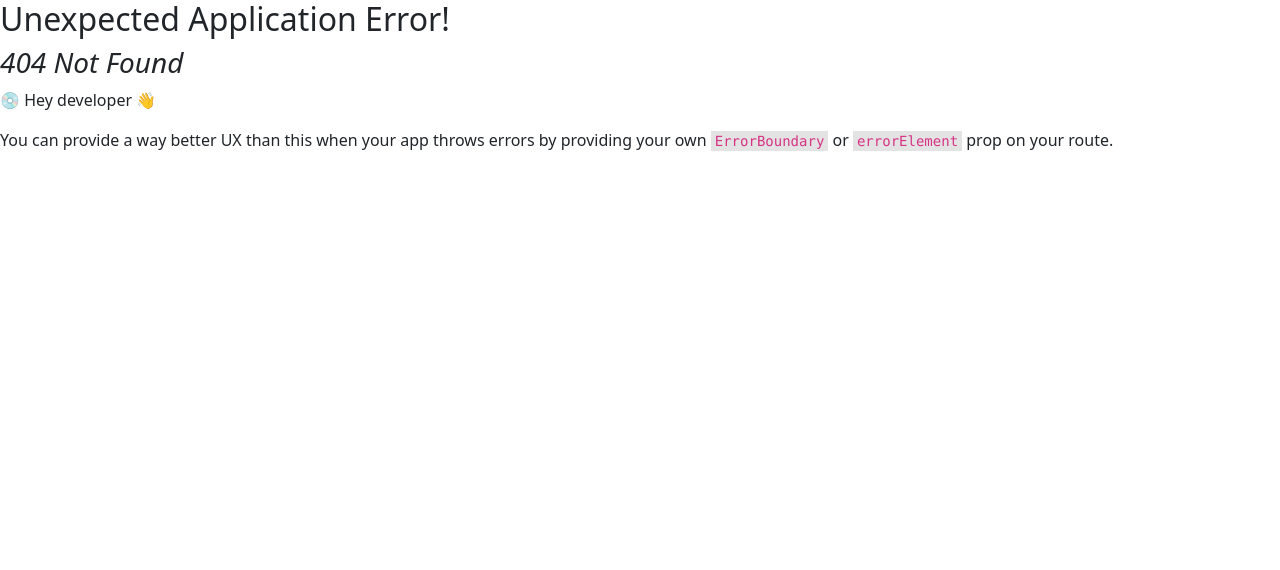
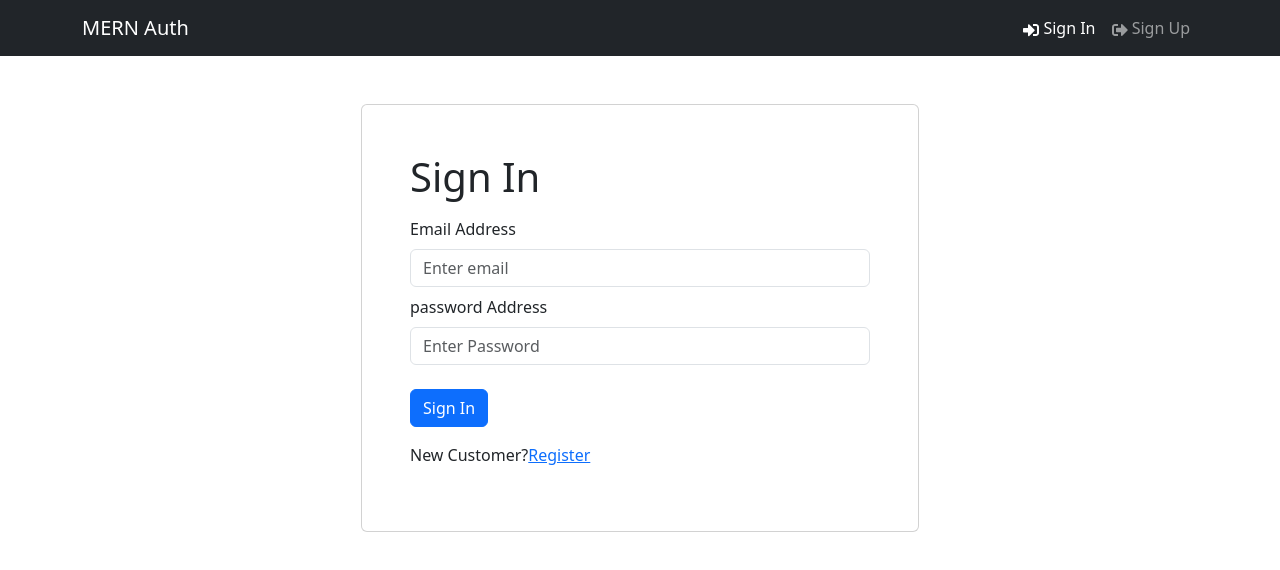
Before and after one commit to yasirshahid/mern-auth, a React (Vite) app in the folder frontend/: page /login in a window 1280 px wide. Before the commit this address had no page. Shown: the top 570 px of the page. Built offline with nearby package versions, Linux system fonts and the light colour scheme.

Commit message:
update form Container

```diff
--- a/frontend/src/components/FormContainer.jsx
+++ b/frontend/src/components/FormContainer.jsx
@@ -1,8 +1,8 @@
 import { Container, Row, Col } from "react-bootstrap";
-const FormContainer = () => {
+const FormContainer = ({ children }) => {
   return (
     <Container>
-      <Row>
+      <Row className='justify-content-md-center mt-5'>
         <Col xs={12} md={6} className='card p-5'>
           {children}
         </Col>
--- a/frontend/src/main.jsx
+++ b/frontend/src/main.jsx
@@ -10,11 +10,13 @@ import App from "./App.jsx";
 import "bootstrap/dist/css/bootstrap.min.css";
 import "./index.css";
 import HomeScreen from "./screens/HomeScreen.jsx";
+import LoginScreen from "./screens/LoginScreen.jsx";
 
 const router = createBrowserRouter(
   createRoutesFromElements(
     <Route path='/' element={<App />}>
       <Route index={true} path='/' element={<HomeScreen />} />
+      <Route path='/login' element={<LoginScreen />} />
     </Route>
   )
 );
--- a/frontend/src/screens/LoginScreen.jsx
+++ b/frontend/src/screens/LoginScreen.jsx
@@ -1,7 +1,7 @@
 import { useState } from "react";
 import { Link } from "react-router-dom";
 import { Form, Button, Row, Col } from "react-bootstrap";
-import FormContainer from "../components/FormContainer";
+import FormContainer from "../components/FormContainer.jsx";
 
 const LoginScreen = () => {
   const [email, setEmail] = useState("");
```
